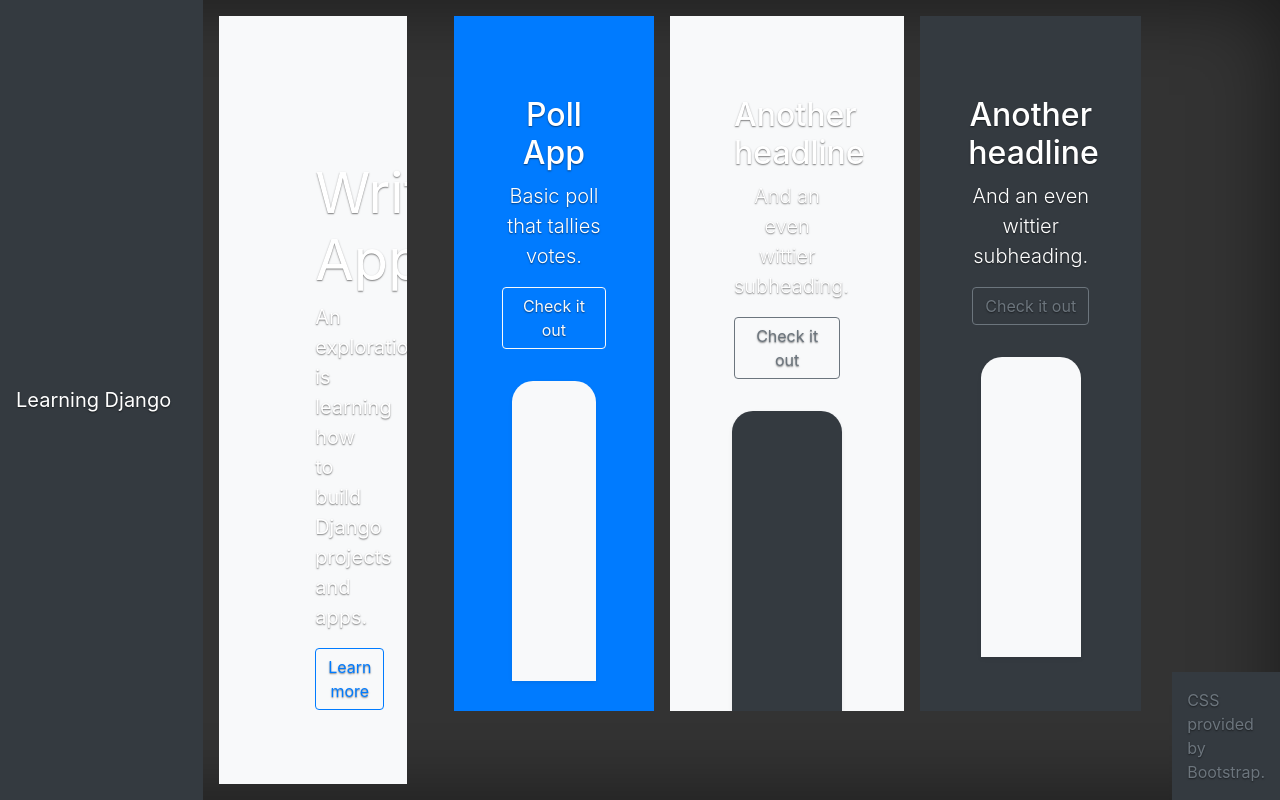
After one commit to melanieawilson/django-app, a Django app: page / in a window 1280 px wide. The commit adds this page. Run offline with Django 3.2, Linux system fonts and the light colour scheme; some libraries are stand-ins or nearby versions.

Commit message:
updated templates

```diff
--- a/mysite/mysite/urls.py
+++ b/mysite/mysite/urls.py
@@ -15,8 +15,11 @@ Including another URLconf
 """
 from django.contrib import admin
 from django.urls import include, path
+from django.conf.urls import url
+from polls import views
 
 urlpatterns = [
 	path('polls/', include('polls.urls')),
     path('admin/', admin.site.urls),
+    url(r'^$', views.home, name='home'),
 ]
--- /dev/null
+++ b/mysite/polls/templates/polls/home.html
@@ -0,0 +1,45 @@
+{% extends 'base.html' %}
+{% load static %}
+
+{% block content %}
+
+<div class="position-relative overflow-hidden p-3 p-md-5 m-md-3 text-center bg-light">
+  <div class="col-md-5 p-lg-5 mx-auto my-5">
+    <h1 class="display-4 font-weight-normal">Writing Apps</h1>
+    <p class="lead font-weight-normal">An exploration is learning how to build Django projects and apps.</p>
+    <a class="btn btn-outline-primary" href="https://docs.djangoproject.com/en/3.0/intro/tutorial01/">Learn more</a>
+  </div>
+  <div class="product-device shadow-sm d-none d-md-block"></div>
+  <div class="product-device product-device-2 shadow-sm d-none d-md-block"></div>
+</div>
+
+<div class="container">
+<div class="d-md-flex flex-md-equal w-100 my-md-3 pl-md-3">
+  <div class="bg-primary mr-md-3 pt-3 px-3 pt-md-5 px-md-5 text-center text-white overflow-hidden">
+    <div class="my-3 py-3">
+      <h2 class="display-5">Poll App</h2>
+      <p class="lead">Basic poll that tallies votes.</p>
+      <a class="btn btn-outline-light" href="/polls">Check it out</a>
+    </div>
+    <div class="bg-light shadow-sm mx-auto" style="width: 80%; height: 300px; border-radius: 21px 21px 0 0;"></div>
+  </div>
+  <div class="bg-light mr-md-3 pt-3 px-3 pt-md-5 px-md-5 text-center overflow-hidden">
+    <div class="my-3 p-3">
+      <h2 class="display-5">Another headline</h2>
+      <p class="lead">And an even wittier subheading.</p>
+      <a class="btn btn-outline-secondary" href="#">Check it out</a>
+    </div>
+    <div class="bg-dark shadow-sm mx-auto" style="width: 80%; height: 300px; border-radius: 21px 21px 0 0;"></div>
+  </div>
+  <div class="bg-dark mr-md-3 pt-3 px-3 pt-md-5 px-md-5 text-center text-white overflow-hidden">
+    <div class="my-3 py-3">
+      <h2 class="display-5">Another headline</h2>
+      <p class="lead">And an even wittier subheading.</p>
+      <a class="btn btn-outline-secondary" href="#">Check it out</a>
+    </div>
+    <div class="bg-light shadow-sm mx-auto" style="width: 80%; height: 300px; border-radius: 21px 21px 0 0;"></div>
+  </div>
+</div>
+</div>
+
+{% endblock %}
--- a/mysite/polls/views.py
+++ b/mysite/polls/views.py
@@ -5,6 +5,9 @@ from django.views import generic
 from django.utils import timezone
 
 from .models import Choice, Question
+
+def home(request):
+    return render(request, "polls/home.html", {})
 
 
 class IndexView(generic.ListView):
--- /dev/null
+++ b/mysite/static/cover.css
@@ -0,0 +1,106 @@
+/*
+ * Globals
+ */
+
+/* Links */
+a,
+a:focus,
+a:hover {
+  color: #fff;
+}
+
+/* Custom default button */
+.btn-secondary,
+.btn-secondary:hover,
+.btn-secondary:focus {
+  color: #333;
+  text-shadow: none; /* Prevent inheritance from `body` */
+  background-color: #fff;
+  border: .05rem solid #fff;
+}
+
+
+/*
+ * Base structure
+ */
+
+html,
+body {
+  height: 100%;
+  background-color: #333;
+}
+
+body {
+  display: -ms-flexbox;
+  display: flex;
+  color: #fff;
+  text-shadow: 0 .05rem .1rem rgba(0, 0, 0, .5);
+  box-shadow: inset 0 0 5rem rgba(0, 0, 0, .5);
+}
+
+.cover-container {
+  max-width: 42em;
+}
+
+
+/*
+ * Header
+ */
+.masthead {
+  margin-bottom: 2rem;
+}
+
+.masthead-brand {
+  margin-bottom: 0;
+}
+
+.nav-masthead .nav-link {
+  padding: .25rem 0;
+  font-weight: 700;
+  color: rgba(255, 255, 255, .5);
+  background-color: transparent;
+  border-bottom: .25rem solid transparent;
+}
+
+.nav-masthead .nav-link:hover,
+.nav-masthead .nav-link:focus {
+  border-bottom-color: rgba(255, 255, 255, .25);
+}
+
+.nav-masthead .nav-link + .nav-link {
+  margin-left: 1rem;
+}
+
+.nav-masthead .active {
+  color: #fff;
+  border-bottom-color: #fff;
+}
+
+@media (min-width: 48em) {
+  .masthead-brand {
+    float: left;
+  }
+  .nav-masthead {
+    float: right;
+  }
+}
+
+
+/*
+ * Cover
+ */
+.cover {
+  padding: 0 1.5rem;
+}
+.cover .btn-lg {
+  padding: .75rem 1.25rem;
+  font-weight: 700;
+}
+
+
+/*
+ * Footer
+ */
+.mastfoot {
+  color: rgba(255, 255, 255, .5);
+}
--- /dev/null
+++ b/mysite/templates/base.html
@@ -0,0 +1,31 @@
+{% load static %}
+<html lang="en">
+  <head>
+    <!-- Required meta tags -->
+    <!-- Bootstrap CSS -->
+   <link rel="stylesheet" href="https://stackpath.bootstrapcdn.com/bootstrap/4.5.0/css/bootstrap.min.css" integrity="sha384-9aIt2nRpC12Uk9gS9baDl411NQApFmC26EwAOH8WgZl5MYYxFfc+NcPb1dKGj7Sk" crossorigin="anonymous">
+  <link rel="stylesheet" type="text/css" href="{% static 'cover.css' %}">
+    <title>{% block title %}Web Apps{% endblock %}</title>
+  </head>
+  <body>
+    <nav class="navbar navbar-dark bg-dark">
+      <a class="navbar-brand" href="/">Learning Django</a>
+    </nav>
+
+
+      {% block content %}{% endblock %}
+
+
+    <footer class="footer mt-auto py-3 bg-dark">
+      <div class="container">
+        <span class="text-muted">CSS provided by Bootstrap.</span>
+      </div>
+    </footer>
+
+<!-- Optional JavaScript -->
+    <!-- jQuery first, then Popper.js, then Bootstrap JS -->
+    <script src="https://code.jquery.com/jquery-3.5.1.slim.min.js" integrity="sha384-DfXdz2htPH0lsSSs5nCTpuj/zy4C+OGpamoFVy38MVBnE+IbbVYUew+OrCXaRkfj" crossorigin="anonymous"></script>
+    <script src="https://cdn.jsdelivr.net/npm/popper.js@1.16.0/dist/umd/popper.min.js" integrity="sha384-Q6E9RHvbIyZFJoft+2mJbHaEWldlvI9IOYy5n3zV9zzTtmI3UksdQRVvoxMfooAo" crossorigin="anonymous"></script>
+    <script src="https://stackpath.bootstrapcdn.com/bootstrap/4.5.0/js/bootstrap.min.js" integrity="sha384-OgVRvuATP1z7JjHLkuOU7Xw704+h835Lr+6QL9UvYjZE3Ipu6Tp75j7Bh/kR0JKI" crossorigin="anonymous"></script>
+  </body>
+</html>
```
Also changed, not shown: mysite/mysite/settings.py (+4 -5 lines), mysite/polls/templates/polls/detail.html (+7 -10 lines), mysite/polls/templates/polls/index.html (+6 -45 lines), mysite/polls/templates/polls/results.html (+7 -12 lines), mysite/static/product.css (added, +74 -0 lines), mysite/templates/admin/base_site.html (added, +9 -0 lines), mysite/db.sqlite3.
